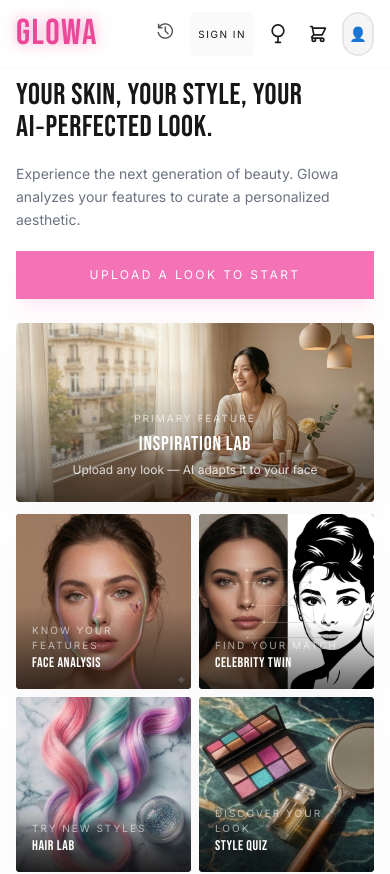
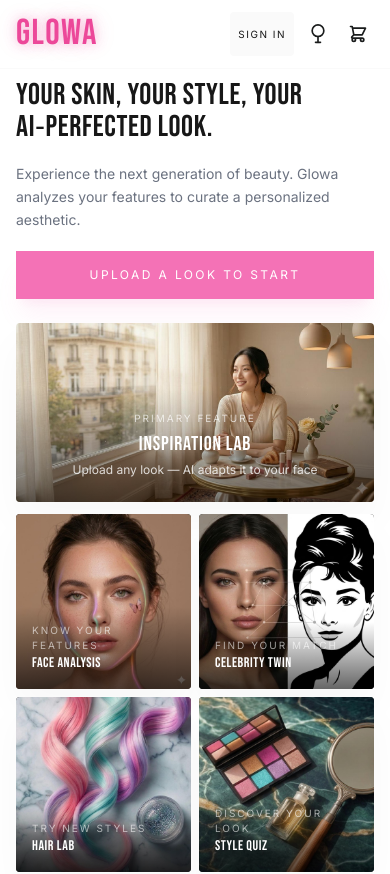
Before and after one commit to myet2076-lgtm/glowup-ai, a React (Vite) app: page / in a window 390 px wide. Shown: the top 874 px of the page. Built offline with nearby package versions, Linux system fonts and the light colour scheme; no server answers.

Commit message:
fix(header): hide history icon + empty avatar on mobile

```diff
--- a/components/Header.tsx
+++ b/components/Header.tsx
@@ -64,8 +64,8 @@ const Header: React.FC<Props> = ({ onHome, onInventory, onWishlist, onRestart, o
 
         {/* Right Actions */}
         <div className="flex items-center gap-2 md:gap-6">
-          {/* History */}
-          <button type="button" onClick={onHistory} className="relative p-1.5 md:p-2 text-neutral-600 hover:text-primary transition-colors duration-300 min-h-[44px] focus-visible:ring-2 focus-visible:ring-primary focus-visible:ring-offset-2 rounded-xl bg-transparent border-none cursor-pointer" aria-label="History">
+          {/* History — hidden on small screens to reduce clutter */}
+          <button type="button" onClick={onHistory} className="hidden sm:flex relative p-1.5 md:p-2 text-neutral-600 hover:text-primary transition-colors duration-300 min-h-[44px] focus-visible:ring-2 focus-visible:ring-primary focus-visible:ring-offset-2 rounded-xl bg-transparent border-none cursor-pointer items-center" aria-label="History">
             <span className="material-symbols-outlined" style={{ fontSize: '22px' }}>history</span>
           </button>
 
@@ -124,9 +124,9 @@ const Header: React.FC<Props> = ({ onHome, onInventory, onWishlist, onRestart, o
             {wishlistCount > 0 && <span className="absolute top-0 right-0 bg-primary text-white text-[9px] w-4 h-4 rounded-full flex items-center justify-center font-bold border-2 border-white">{wishlistCount}</span>}
           </button>
 
-          {/* Profile Photo — hide empty state when logged in to reduce clutter */}
+          {/* Profile Photo — hide empty state on mobile or when logged in */}
           <div
-            className={`relative ${!masterPhoto && userEmail ? 'hidden' : ''}`}
+            className={`relative ${!masterPhoto ? 'hidden sm:block' : ''}`}
             onMouseEnter={() => setShowTooltip(true)}
             onMouseLeave={() => setShowTooltip(false)}
             onFocus={() => setShowTooltip(true)}
```
